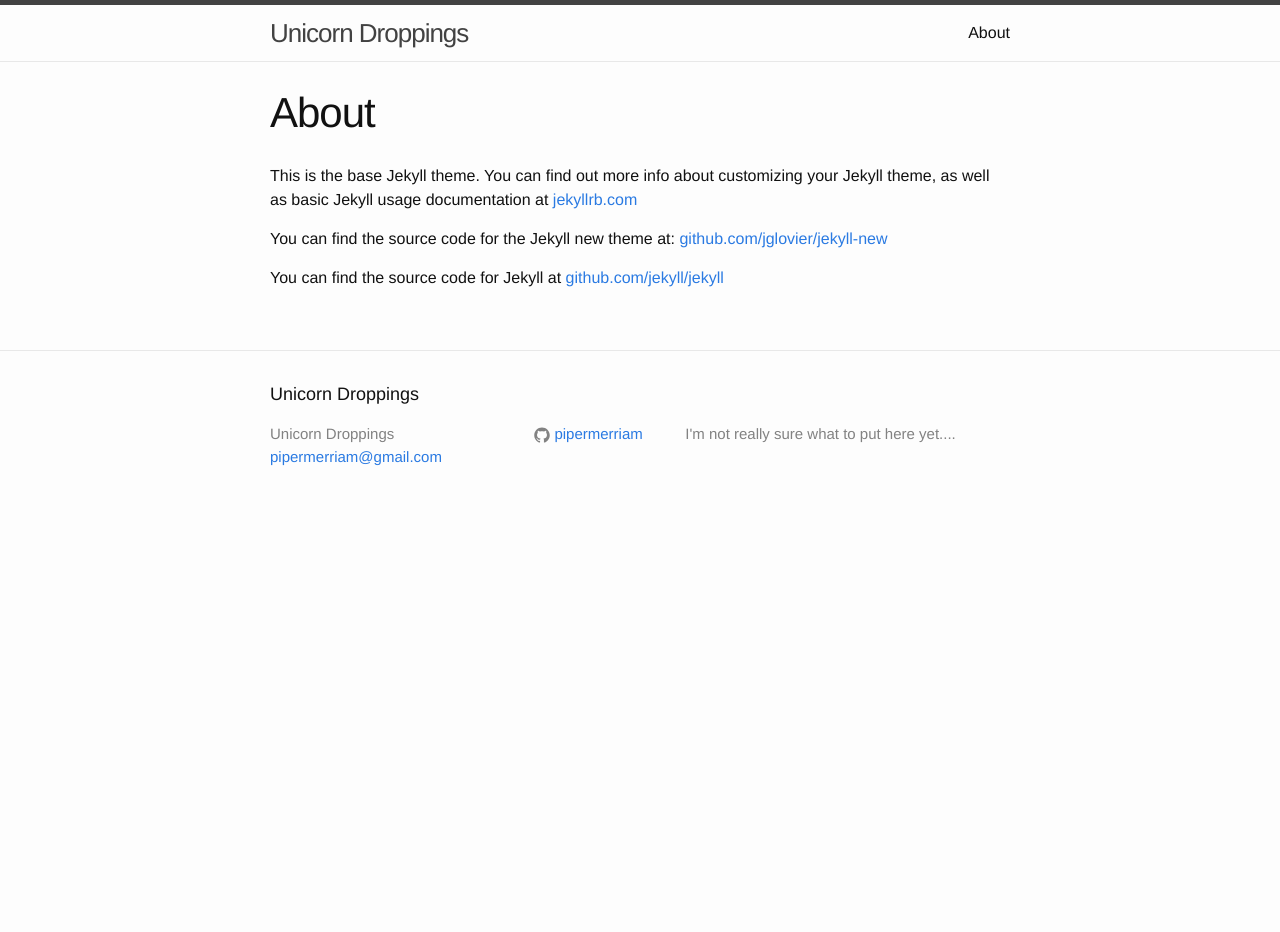
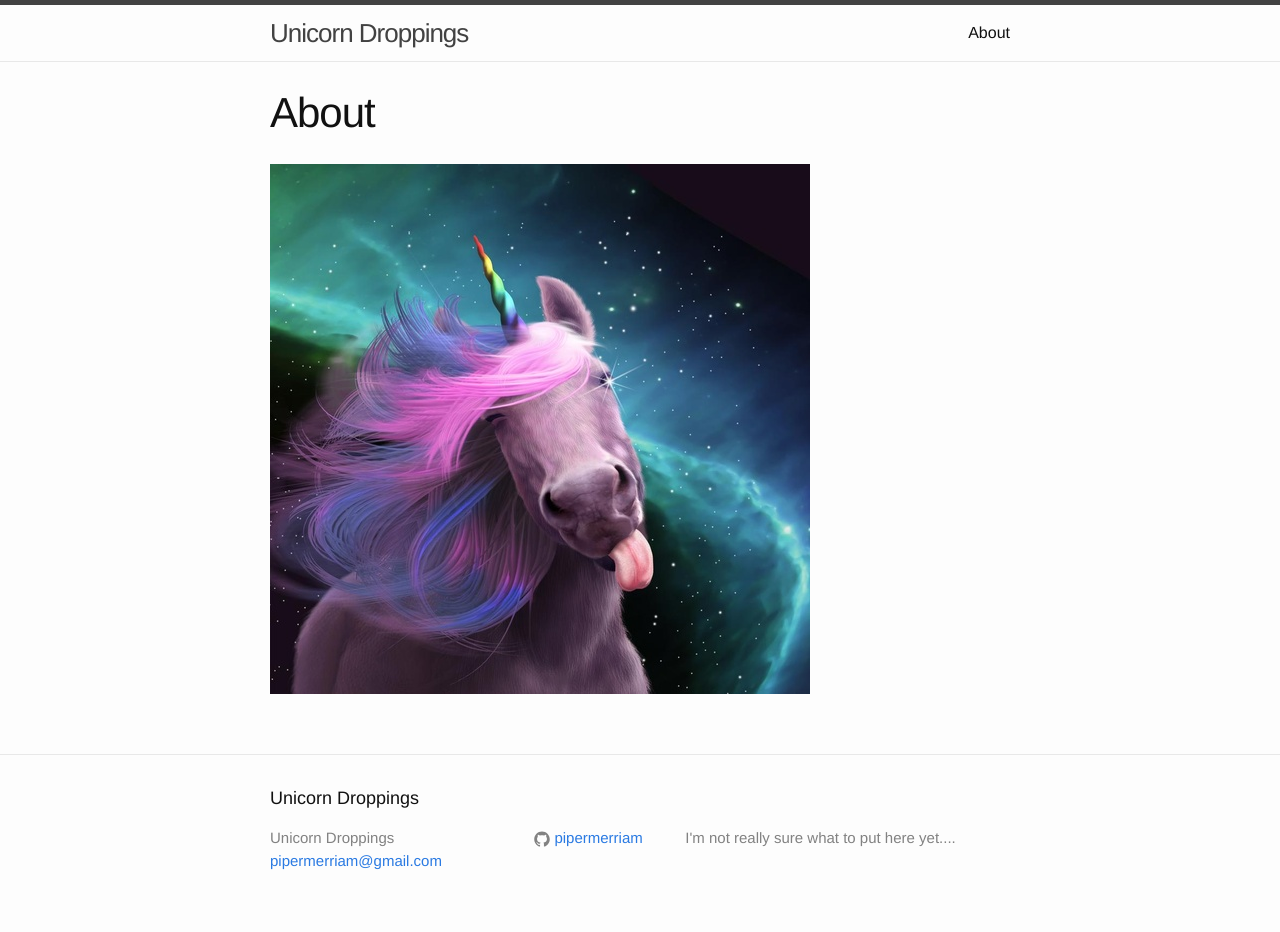
Before and after one commit to pipermerriam/pipermerriam.github.io, a Jekyll site: the page built from about.md, in a window 1280 px wide. Built offline with Jekyll 4.4.1, drawn with Linux system fonts in a browser that asks for light colours; before the commit the page ends 900 px from its top, so only the background shows below that.

Commit message:
about page

```diff
--- a/about.md
+++ b/about.md
@@ -4,8 +4,4 @@
 permalink: /about/
 ---
 
-This is the base Jekyll theme. You can find out more info about customizing your Jekyll theme, as well as basic Jekyll usage documentation at [jekyllrb.com](http://jekyllrb.com/)
-
-You can find the source code for the Jekyll new theme at: [github.com/jglovier/jekyll-new](https://github.com/jglovier/jekyll-new)
-
-You can find the source code for Jekyll at [github.com/jekyll/jekyll](https://github.com/jekyll/jekyll)
+![Unicorn]({{ site.url }}/assets/about-unicorn.jpg)
```
Also changed, not shown: assets/about-unicorn.jpg (added).
